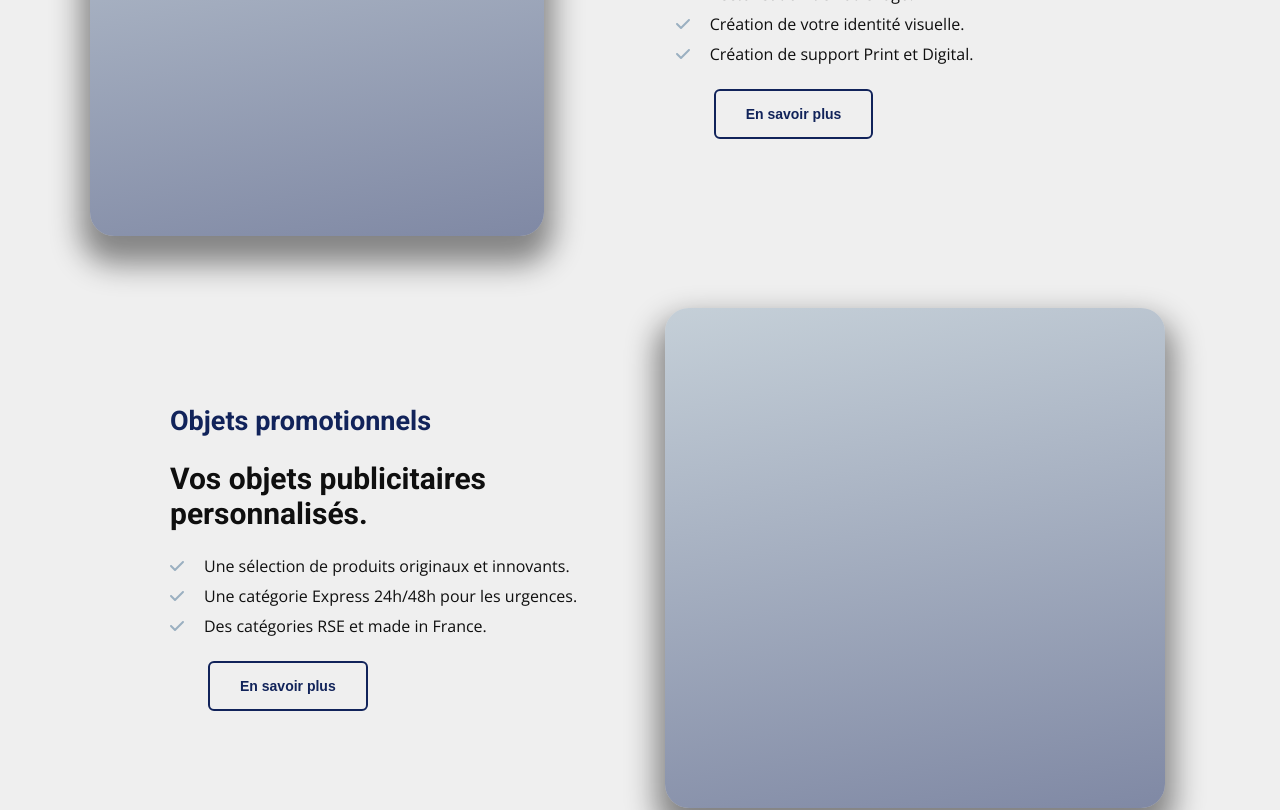
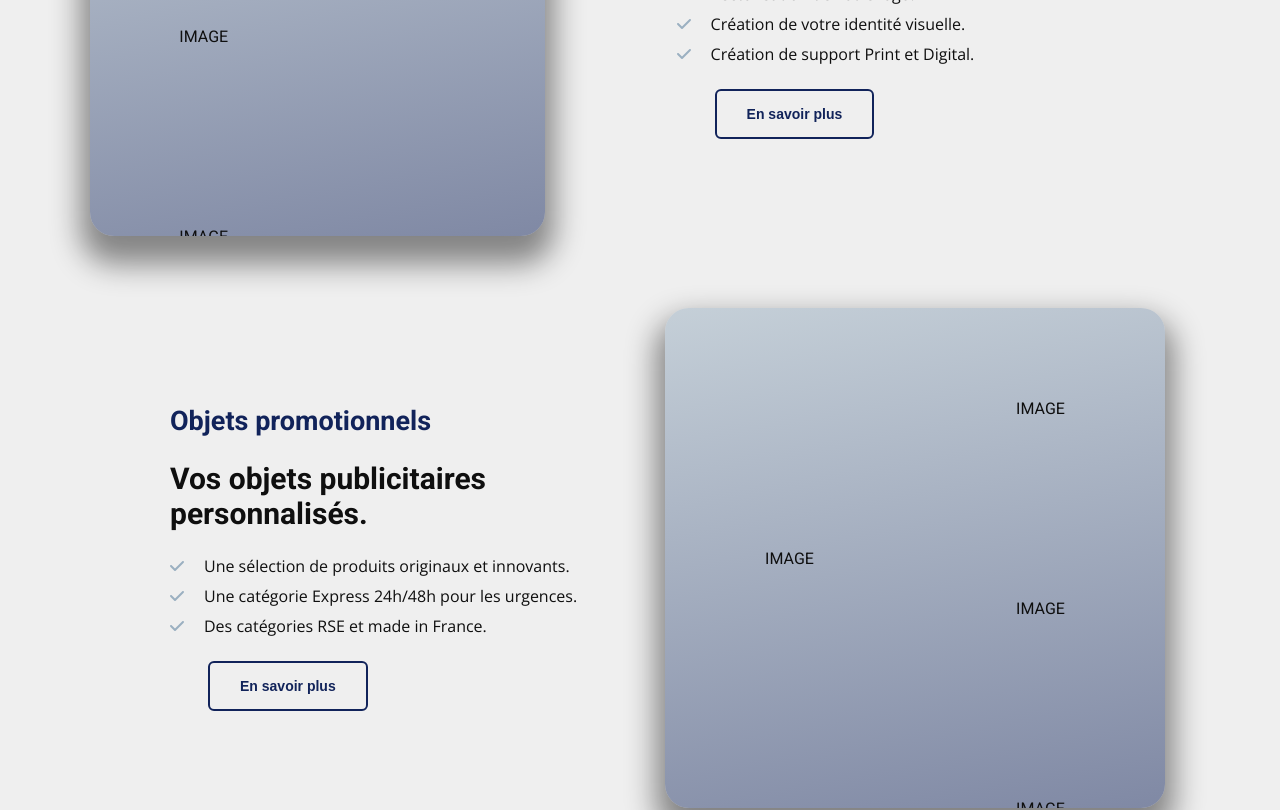
Before and after one commit to Scharlyopitz/One-comm, a React (Vite) app: page / in a window 1280 px wide. Shown: the part 2500-3310 px from the top of the page. Built offline with nearby package versions, Linux system fonts and the light colour scheme.

Commit message:
Style des images dans les cadres

```diff
--- a/src/components/Home/Section3.jsx
+++ b/src/components/Home/Section3.jsx
@@ -69,5 +69,16 @@ function SectionCard({ category, title, options }) {
 }
 
 function Card() {
-  return <div className="card"></div>;
+  return (
+    <div className="card">
+      <div className="left">
+        {[...Array(6)].map((_, i) => {
+          return <div key={i}>IMAGE</div>;
+        })}
+      </div>
+      <div className="right">
+        <div>IMAGE</div>
+      </div>
+    </div>
+  );
 }
--- a/src/sass/home/_section3.scss
+++ b/src/sass/home/_section3.scss
@@ -38,6 +38,10 @@
     &:nth-child(even) {
       flex-direction: row-reverse;
 
+      .card {
+        flex-direction: row-reverse;
+      }
+
       .informationsContainer {
         padding-left: 5%;
       }
@@ -54,6 +58,11 @@
     }
 
     .card {
+      overflow: hidden;
+      gap: 5%;
+      display: flex;
+      justify-content: space-between;
+      padding: 0 1%;
       width: 500px;
       height: 500px;
       border-radius: 24px;
@@ -63,6 +72,25 @@
         $LinearDarkBlueOpct
       );
       box-shadow: 0px 19px 30px 9px $BlackOpct;
+
+      .left {
+        width: 50%;
+        div {
+          display: flex;
+          justify-content: center;
+          align-items: center;
+          height: 200px;
+        }
+      }
+      .right {
+        width: 50%;
+        div {
+          display: flex;
+          justify-content: center;
+          align-items: center;
+          height: 100%;
+        }
+      }
     }
 
     .informationsContainer {
--- a/src/style/style.css
+++ b/src/style/style.css
@@ -470,6 +470,9 @@ footer .copyright p {
 .cardsSection .sectionCardContainer:nth-child(even) {
   flex-direction: row-reverse;
 }
+.cardsSection .sectionCardContainer:nth-child(even) .card {
+  flex-direction: row-reverse;
+}
 .cardsSection .sectionCardContainer:nth-child(even) .informationsContainer {
   padding-left: 5%;
 }
@@ -480,11 +483,34 @@ footer .copyright p {
   padding-right: 15%;
 }
 .cardsSection .sectionCardContainer .card {
+  overflow: hidden;
+  gap: 5%;
+  display: flex;
+  justify-content: space-between;
+  padding: 0 1%;
   width: 500px;
   height: 500px;
   border-radius: 24px;
   background: linear-gradient(350deg, rgba(17, 35, 90, 0.5019607843), rgba(155, 176, 193, 0.5019607843));
   box-shadow: 0px 19px 30px 9px rgba(0, 0, 0, 0.4509803922);
+}
+.cardsSection .sectionCardContainer .card .left {
+  width: 50%;
+}
+.cardsSection .sectionCardContainer .card .left div {
+  display: flex;
+  justify-content: center;
+  align-items: center;
+  height: 200px;
+}
+.cardsSection .sectionCardContainer .card .right {
+  width: 50%;
+}
+.cardsSection .sectionCardContainer .card .right div {
+  display: flex;
+  justify-content: center;
+  align-items: center;
+  height: 100%;
 }
 .cardsSection .sectionCardContainer .informationsContainer {
   width: 50%;
```
Also changed, not shown: 1 other file (tests, documents, lock files or other folders).
